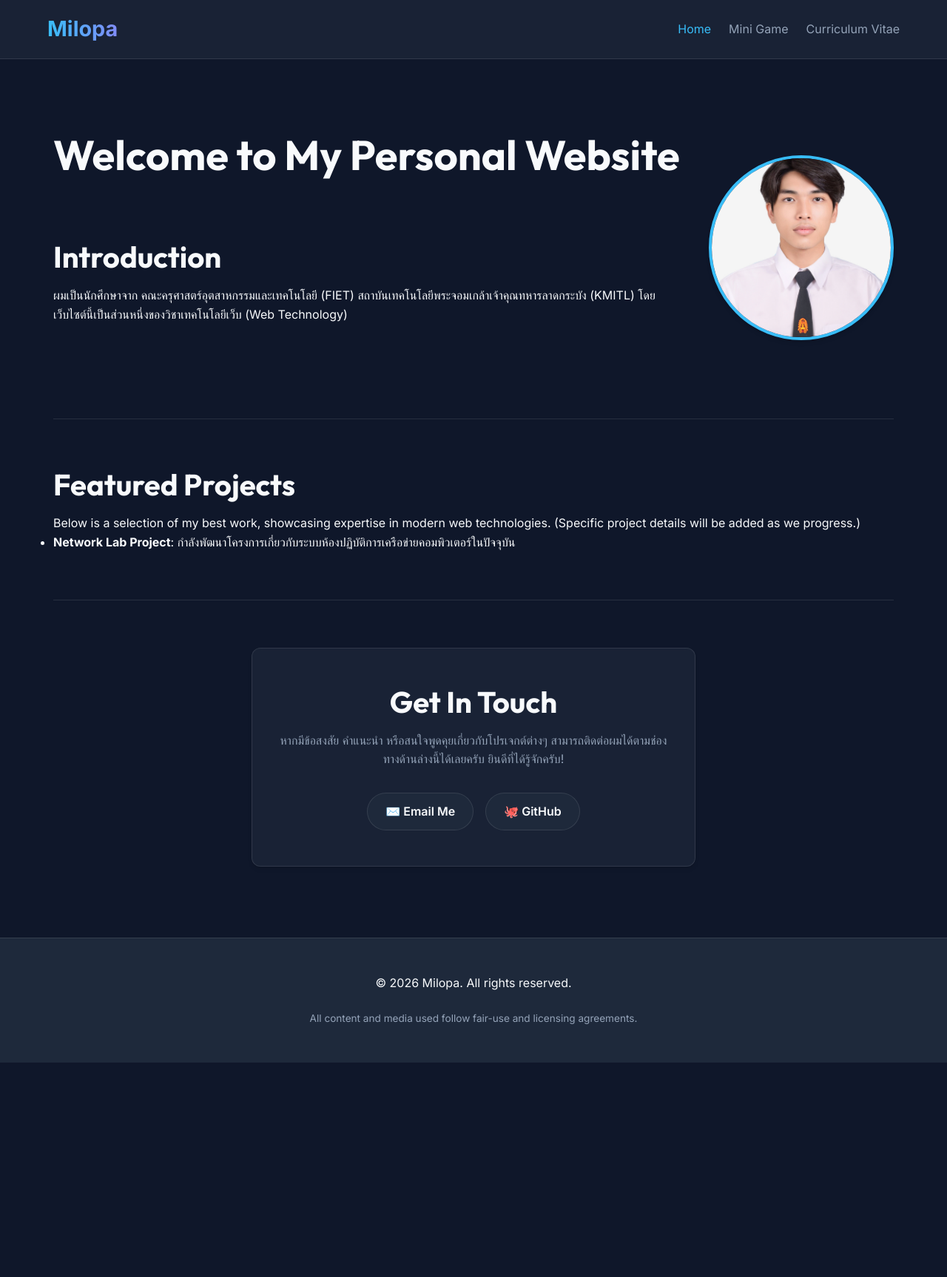
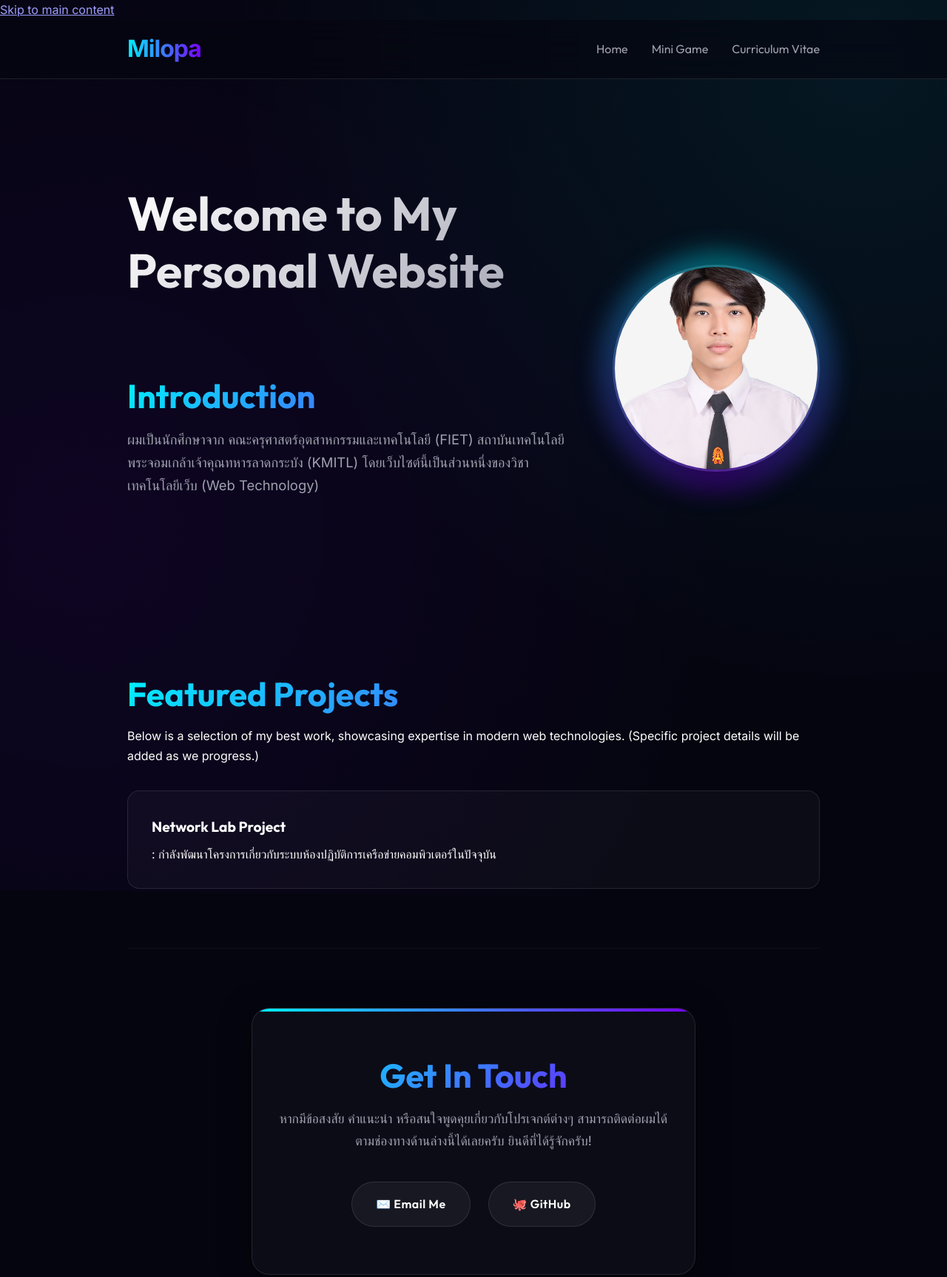
Before and after one commit to Jaobie-BN/personal-website-project-WS, a plain HTML site: page index.html in a window 1280 px wide. Shown: the top 1727 px of the page at 74% size. Before the commit the page ends 1437 px from the top, so only its background shows below. Drawn offline with Linux system fonts and the light colour scheme.

Commit message:
Update UX/UI

```diff
--- a/index.html
+++ b/index.html
@@ -30,21 +30,21 @@
     -->
     <style>
       :root {
-        --clr-bg-100: #0f172a;
-        --clr-bg-200: #1e293b;
-        --clr-accent-100: #38bdf8;
-        --clr-accent-200: #818cf8;
-        --clr-txt-100: #f8fafc;
-        --clr-txt-200: #94a3b8;
-        --glass-bg: rgba(30, 41, 59, 0.7);
+        --clr-bg-100: #050510;
+        --clr-bg-200: #0a0a1a;
+        --clr-accent-100: #00f0ff;
+        --clr-accent-200: #ff003c;
+        --clr-accent-300: #7a00ff;
+        --clr-txt-100: #ffffff;
+        --clr-txt-200: #a0a0b0;
+        --glass-bg: rgba(255, 255, 255, 0.03);
         --glass-border: rgba(255, 255, 255, 0.1);
-        --shadow-sm: 0 1px 2px 0 rgba(0, 0, 0, 0.05);
-        --shadow-md:
-          0 4px 6px -1px rgba(0, 0, 0, 0.1), 0 2px 4px -1px rgba(0, 0, 0, 0.06);
-        --size-container: 1200px;
+        --shadow-sm: 0 4px 30px rgba(0, 0, 0, 0.1);
+        --shadow-md: 0 10px 40px rgba(0, 0, 0, 0.5);
+        --size-container: 1000px;
         --size-header: 80px;
-        --radius-md: 12px;
-        --transition-base: 0.3s cubic-bezier(0.4, 0, 0.2, 1);
+        --radius-md: 16px;
+        --transition-base: 0.4s cubic-bezier(0.25, 1, 0.5, 1);
       }
       *,
       ::after,
@@ -58,410 +58,331 @@
         color-scheme: dark;
       }
       body {
-        font-family:
-          Inter,
-          system-ui,
-          -apple-system,
-          sans-serif;
+        font-family: "Inter", system-ui, sans-serif;
         background-color: var(--clr-bg-100);
         color: var(--clr-txt-100);
-        line-height: 1.6;
+        line-height: 1.7;
         min-inline-size: 320px;
-        display: grid;
-        grid-template-rows: auto 1fr auto;
-        min-block-size: 100vh;
+        display: flex;
+        flex-direction: column;
+        min-height: 100vh;
+        position: relative;
+        overflow-x: hidden;
+      }
+      /* Premium Animated Background */
+      body::before {
+        content: "";
+        position: fixed;
+        top: -50%;
+        left: -50%;
+        width: 200%;
+        height: 200%;
+        background:
+          radial-gradient(
+            circle at 30% 70%,
+            rgba(122, 0, 255, 0.08) 0%,
+            transparent 40%
+          ),
+          radial-gradient(
+            circle at 70% 30%,
+            rgba(0, 240, 255, 0.08) 0%,
+            transparent 40%
+          );
+        animation: bg-drift 20s infinite alternate ease-in-out;
+        z-index: -1;
+      }
+      @keyframes bg-drift {
+        0% {
+          transform: rotate(0deg);
+        }
+        100% {
+          transform: rotate(5deg) scale(1.1);
+        }
       }
       h1,
       h2,
       h3 {
-        font-family: Outfit, sans-serif;
+        font-family: "Outfit", sans-serif;
         line-height: 1.2;
-        margin-block-end: 1rem;
+        margin-bottom: 1rem;
       }
-      :focus-visible {
-        outline: 2px solid var(--clr-accent-100);
-        outline-offset: 4px;
+      h1 {
+        font-size: clamp(2.5rem, 6vw, 4rem);
+        background: linear-gradient(135deg, #fff, #a0a0b0);
+        -webkit-background-clip: text;
+        background-clip: text;
+        -webkit-text-fill-color: transparent;
+        margin-bottom: 1.5rem;
       }
-      .skip-link {
-        position: absolute;
-        inset-block-start: -100px;
-        inset-inline-start: 1rem;
-        background: var(--clr-accent-100);
-        color: var(--clr-bg-100);
-        padding: 0.75rem 1.5rem;
-        z-index: 1000;
-        font-weight: 600;
-        border-radius: 0 0 var(--radius-md) var(--radius-md);
-        transition: inset-block-start var(--transition-base);
-      }
-      .skip-link:focus {
-        inset-block-start: 0;
-      }
-      body > header {
-        block-size: var(--size-header);
-        background: var(--glass-bg);
-        backdrop-filter: blur(12px);
-        border-bottom: 1px solid var(--glass-border);
-        position: sticky;
-        inset-block-start: 0;
-        z-index: 100;
-      }
-      nav {
-        max-width: var(--size-container);
-        margin-inline: auto;
-        height: 100%;
-        padding-inline: 1.5rem;
-        display: flex;
-        justify-content: space-between;
-        align-items: center;
-        gap: 1rem;
-      }
-      .logo {
-        font-size: 1.8rem;
-        font-weight: 700;
+      h2 {
+        font-size: clamp(1.8rem, 4vw, 2.8rem);
         background: linear-gradient(
-          to right,
+          135deg,
           var(--clr-accent-100),
-          var(--clr-accent-200)
+          var(--clr-accent-300)
         );
         -webkit-background-clip: text;
         background-clip: text;
         -webkit-text-fill-color: transparent;
       }
+      body > header {
+        height: var(--size-header);
+        background: rgba(5, 5, 16, 0.6);
+        backdrop-filter: blur(20px);
+        -webkit-backdrop-filter: blur(20px);
+        border-bottom: 1px solid var(--glass-border);
+        position: sticky;
+        top: 0;
+        z-index: 100;
+      }
+      nav {
+        max-width: var(--size-container);
+        margin: 0 auto;
+        height: 100%;
+        padding: 0 2rem;
+        display: flex;
+        justify-content: space-between;
+        align-items: center;
+      }
+      .logo {
+        font-size: 2rem;
+        font-weight: 700;
+        background: linear-gradient(
+          to right,
+          var(--clr-accent-100),
+          var(--clr-accent-300)
+        );
+        -webkit-background-clip: text;
+        -webkit-text-fill-color: transparent;
+        letter-spacing: -1px;
+      }
       nav ul {
         display: flex;
-        gap: 1.5rem;
+        gap: 2rem;
         list-style: none;
-        flex-wrap: wrap;
-        justify-content: flex-end;
       }
       nav a {
         text-decoration: none;
         color: var(--clr-txt-200);
         font-weight: 500;
-        transition: color var(--transition-base);
+        font-family: "Outfit", sans-serif;
+        transition: var(--transition-base);
       }
-      nav a:hover,
-      nav a[aria-current="page"] {
-        color: var(--clr-accent-100);
+      nav a:hover {
+        color: var(--clr-txt-100);
+        text-shadow: 0 0 10px rgba(255, 255, 255, 0.3);
       }
       .menu-toggle {
         display: none;
       }
       main {
         max-width: var(--size-container);
-        margin-inline: auto;
-        padding: 2rem;
+        margin: 0 auto;
+        padding: 4rem 2rem;
+        flex: 1;
         width: 100%;
+      }
+      @keyframes fade-in-up {
+        0% {
+          opacity: 0;
+          transform: translateY(30px);
+        }
+        100% {
+          opacity: 1;
+          transform: translateY(0);
+        }
       }
       article,
       section {
-        padding-block: 4rem;
+        padding: 5rem 0;
+        opacity: 0;
+        animation: fade-in-up 0.8s ease-out forwards;
+        border-bottom: 1px solid rgba(255, 255, 255, 0.05);
       }
-      article + section,
-      section + section {
-        border-block-start: 1px solid var(--glass-border);
+      article:last-of-type,
+      section:last-of-type {
+        border-bottom: none;
+      }
+      article {
+        animation-delay: 0.1s;
+      }
+      section#project {
+        animation-delay: 0.3s;
+      }
+      section#contact {
+        animation-delay: 0.5s;
       }
       .hero-section {
         display: flex;
         flex-direction: column-reverse;
         align-items: center;
-        gap: 2rem;
+        gap: 3rem;
+        text-align: center;
       }
       .hero-content {
         flex: 1;
       }
+      .hero-content p {
+        font-size: 1.15rem;
+        color: var(--clr-txt-200);
+        max-width: 600px;
+        margin: 0 auto;
+      }
       .hero-image {
-        flex-shrink: 0;
+        position: relative;
+      }
+      .hero-image::before {
+        content: "";
+        position: absolute;
+        top: -10px;
+        left: -10px;
+        right: -10px;
+        bottom: -10px;
+        background: conic-gradient(
+          from 0deg,
+          var(--clr-accent-100),
+          var(--clr-accent-300),
+          var(--clr-accent-100)
+        );
+        border-radius: 50%;
+        z-index: -1;
+        filter: blur(20px);
+        opacity: 0.6;
       }
       .hero-image img {
-        width: 200px;
-        height: 200px;
+        width: 220px;
+        height: 220px;
         object-fit: cover;
         border-radius: 50%;
-        border: 4px solid var(--clr-accent-100);
+        border: 3px solid rgba(255, 255, 255, 0.1);
         box-shadow: var(--shadow-md);
-        transition: transform var(--transition-base);
+        transition: var(--transition-base);
       }
       .hero-image img:hover {
-        transform: scale(1.05);
+        transform: scale(1.05) rotate(2deg);
+        border-color: var(--clr-accent-100);
       }
       @media (min-width: 768px) {
         .hero-section {
           flex-direction: row;
+          text-align: left;
           justify-content: space-between;
         }
+        .hero-content p {
+          margin: 0;
+        }
         .hero-image img {
-          width: 250px;
-          height: 250px;
+          width: 280px;
+          height: 280px;
         }
+      }
+      section#project ul {
+        list-style: none;
+        margin-top: 2rem;
+      }
+      section#project li {
+        background: var(--glass-bg);
+        backdrop-filter: blur(10px);
+        border: 1px solid var(--glass-border);
+        padding: 2rem;
+        border-radius: var(--radius-md);
+        transition: var(--transition-base);
+      }
+      section#project li:hover {
+        transform: translateY(-5px);
+        border-color: rgba(255, 255, 255, 0.2);
+        background: rgba(255, 255, 255, 0.05);
+      }
+      section#project strong {
+        color: var(--clr-txt-100);
+        font-size: 1.2rem;
+        display: block;
+        margin-bottom: 0.5rem;
+        font-family: "Outfit", sans-serif;
       }
       .contact-section {
         text-align: center;
       }
       .contact-card {
         background: var(--glass-bg);
-        backdrop-filter: blur(8px);
+        backdrop-filter: blur(16px);
+        -webkit-backdrop-filter: blur(16px);
         border: 1px solid var(--glass-border);
-        padding: 3rem 2rem;
-        border-radius: var(--radius-md);
+        padding: 4rem 2rem;
+        border-radius: 24px;
         max-width: 600px;
-        margin-inline: auto;
+        margin: 0 auto;
         box-shadow: var(--shadow-md);
+        position: relative;
+        overflow: hidden;
+      }
+      .contact-card::before {
+        content: "";
+        position: absolute;
+        top: 0;
+        left: 0;
+        width: 100%;
+        height: 4px;
+        background: linear-gradient(
+          90deg,
+          var(--clr-accent-100),
+          var(--clr-accent-300)
+        );
       }
       .contact-card p {
         color: var(--clr-txt-200);
-        margin-block-end: 2rem;
+        margin-bottom: 2.5rem;
+        font-size: 1.1rem;
       }
       .contact-links {
         display: flex;
         justify-content: center;
-        gap: 1rem;
+        gap: 1.5rem;
         flex-wrap: wrap;
       }
       .btn-contact {
         display: inline-flex;
         align-items: center;
-        gap: 0.5rem;
-        background: var(--clr-bg-200);
+        gap: 0.75rem;
+        background: rgba(255, 255, 255, 0.05);
         color: var(--clr-txt-100);
         text-decoration: none;
-        padding: 0.75rem 1.5rem;
-        border-radius: 30px;
+        padding: 1rem 2rem;
+        border-radius: 50px;
         border: 1px solid var(--glass-border);
         font-weight: 600;
-        transition: all var(--transition-base);
+        transition: var(--transition-base);
+        font-family: "Outfit", sans-serif;
+        letter-spacing: 0.5px;
       }
       .btn-contact:hover {
-        background: var(--clr-accent-100);
+        background: var(--clr-txt-100);
         color: var(--clr-bg-100);
-        transform: translateY(-2px);
-        border-color: var(--clr-accent-100);
+        transform: translateY(-3px);
+        box-shadow: 0 10px 20px rgba(0, 0, 0, 0.3);
       }
       footer {
-        padding-block: 3rem;
+        padding: 3rem 2rem;
         background-color: var(--clr-bg-200);
         text-align: center;
-        border-block-start: 1px solid var(--glass-border);
+        border-top: 1px solid var(--glass-border);
+        margin-top: auto;
       }
       .attribution {
         display: block;
-        margin-block-start: 1.5rem;
+        margin-top: 1rem;
         color: var(--clr-txt-200);
-        font-size: 0.85rem;
-      }
-      .cv-container {
-        max-width: 800px;
-        margin-inline: auto;
-      }
-      .cv-header {
-        margin-block-end: 2rem;
-        padding-block-end: 2rem;
-        border-block-end: 1px solid var(--glass-border);
-      }
-      .cv-header h1 {
-        margin-block-end: 0.5rem;
-      }
-      .cv-header .title {
-        color: var(--clr-accent-100);
-        font-weight: 600;
-        font-size: 1.2rem;
-      }
-      .contact-info {
-        margin-block-start: 1rem;
-        display: flex;
-        flex-direction: column;
-        gap: 0.5rem;
-      }
-      .skills-grid {
-        display: grid;
-        grid-template-columns: repeat(auto-fit, minmax(250px, 1fr));
-        gap: 2rem;
-        margin-block-start: 1.5rem;
-      }
-      .skill-group h3 {
-        margin-block-end: 1rem;
-        color: var(--clr-accent-200);
-      }
-      .skill-group ul {
-        list-style: none;
-        display: flex;
-        flex-wrap: wrap;
-        gap: 0.5rem;
-      }
-      .skill-group li {
-        background: var(--clr-bg-200);
-        padding: 0.5rem 1rem;
-        border-radius: 20px;
         font-size: 0.9rem;
-        border: 1px solid var(--glass-border);
-      }
-      html {
-        font-size: 16px;
-      }
-      h1 {
-        font-size: clamp(2rem, 5vw, 3.5rem);
-      }
-      h2 {
-        font-size: clamp(1.5rem, 4vw, 2.5rem);
-      }
-      h3 {
-        font-size: clamp(1.2rem, 3vw, 1.8rem);
-      }
-      @media (max-width: 1024px) {
-        :root {
-          --size-container: 100%;
-        }
       }
       @media (max-width: 768px) {
-        :root {
-          --size-header: 70px;
+        nav ul {
+          display: none;
+        } /* Simplified for inline demo, adjust toggle JS later */
+        .hero-section {
+          padding-top: 2rem;
         }
-        body {
-          grid-template-rows: auto 1fr auto;
-        }
-        .menu-toggle {
-          display: flex;
-          flex-direction: column;
-          justify-content: space-around;
-          width: 30px;
-          height: 24px;
-          background: 0 0;
-          border: none;
-          cursor: pointer;
-          padding: 0;
-          z-index: 200;
-        }
-        .menu-toggle span {
-          width: 30px;
-          height: 3px;
-          background: var(--clr-accent-100);
-          border-radius: 10px;
-          transition: var(--transition-base);
-        }
-        .menu-toggle.active span:nth-child(1) {
-          transform: rotate(45deg) translate(5px, 5px);
-        }
-        .menu-toggle.active span:nth-child(2) {
-          opacity: 0;
-        }
-        .menu-toggle.active span:nth-child(3) {
-          transform: rotate(-45deg) translate(7px, -6px);
-        }
-        nav ul {
-          position: fixed;
-          inset-block-start: var(--size-header);
-          inset-inline-start: -100%;
-          width: 100%;
-          height: calc(100vh - var(--size-header));
-          background: var(--clr-bg-100);
-          backdrop-filter: blur(20px);
-          flex-direction: column;
-          align-items: center;
-          justify-content: center;
-          gap: 2.5rem;
-          transition: var(--transition-base);
-          z-index: 150;
-          font-size: 1.25rem;
-        }
-        nav ul.active {
-          inset-inline-start: 0;
-        }
-        main {
-          padding-inline: 1rem;
-          padding-block-start: 1.5rem;
-        }
-        article,
-        section {
-          padding-block: 2rem;
-        }
-        .cv-header {
-          text-align: center;
-        }
-        .skills-grid {
-          grid-template-columns: 1fr;
-        }
-      }
-      @media (prefers-reduced-motion: no-preference) {
-        * {
-          transition: var(--transition-base);
-        }
-        a:hover {
-          transform: translateY(-2px);
-        }
-        .logo:hover {
-          filter: brightness(1.2);
-        }
-      }
-      #game-container {
-        max-width: 600px;
-        margin-inline: auto;
-        text-align: center;
-      }
-      .game-header {
-        margin-block-end: 2rem;
-        padding: 2rem;
-        background: var(--glass-bg);
-        border: 1px solid var(--glass-border);
-        border-radius: var(--radius-md);
-        backdrop-filter: blur(8px);
-      }
-      .game-stats {
-        display: flex;
-        justify-content: center;
-        gap: 2rem;
-        font-size: 1.5rem;
-        font-weight: 700;
-        margin-block: 1rem;
-      }
-      .btn-primary {
-        background: linear-gradient(
-          to right,
-          var(--clr-accent-100),
-          var(--clr-accent-200)
-        );
-        color: var(--clr-bg-100);
-        border: none;
-        padding: 0.75rem 2rem;
-        font-weight: 700;
-        border-radius: 30px;
-        cursor: pointer;
-        font-family: inherit;
-      }
-      .btn-primary:active {
-        transform: scale(0.95);
-      }
-      .game-board {
-        display: grid;
-        grid-template-columns: repeat(3, 1fr);
-        gap: 1rem;
-        margin-block-start: 2rem;
-      }
-      .hole {
-        aspect-ratio: 1;
-        background: var(--clr-bg-200);
-        border-radius: 50%;
-        position: relative;
-        overflow: hidden;
-        border: 4px solid var(--clr-bg-100);
-        box-shadow: inset 0 10px 20px rgba(0, 0, 0, 0.5);
-      }
-      .mole {
-        width: 80%;
-        height: 80%;
-        background: radial-gradient(circle at 30% 30%, #a855f7, #6b21a8);
-        border-radius: 50% 50% 10% 10%;
-        position: absolute;
-        bottom: -100%;
-        left: 10%;
-        transition: bottom 0.1s ease-out;
-      }
-      .hole.up .mole {
-        bottom: 0;
-      }
-      @media (max-width: 480px) {
-        .game-board {
-          gap: 0.5rem;
+        .contact-card {
+          padding: 3rem 1.5rem;
         }
       }
     </style>
@@ -546,11 +467,11 @@
             ยินดีที่ได้รู้จักครับ!
           </p>
           <div class="contact-links">
-            <a href="mailto:your.email@kmitl.ac.th" class="btn-contact"
+            <a href="mailto:teerapatkemtis@gmail.com" class="btn-contact"
               >✉️ Email Me</a
             >
             <a
-              href="https://github.com/your-github"
+              href="https://github.com/Jaobie-BN"
               target="_blank"
               rel="noopener noreferrer"
               class="btn-contact"
```
